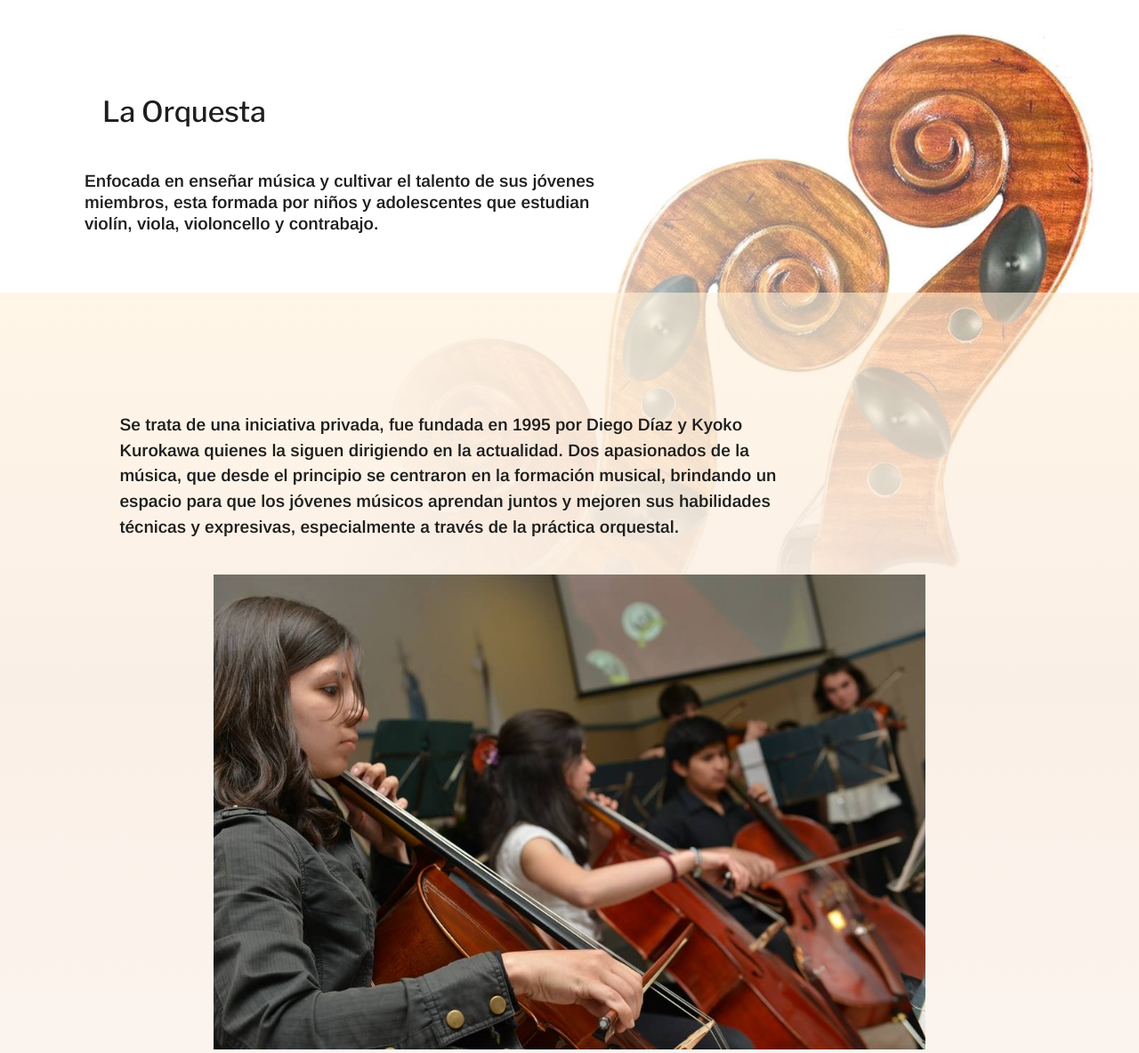
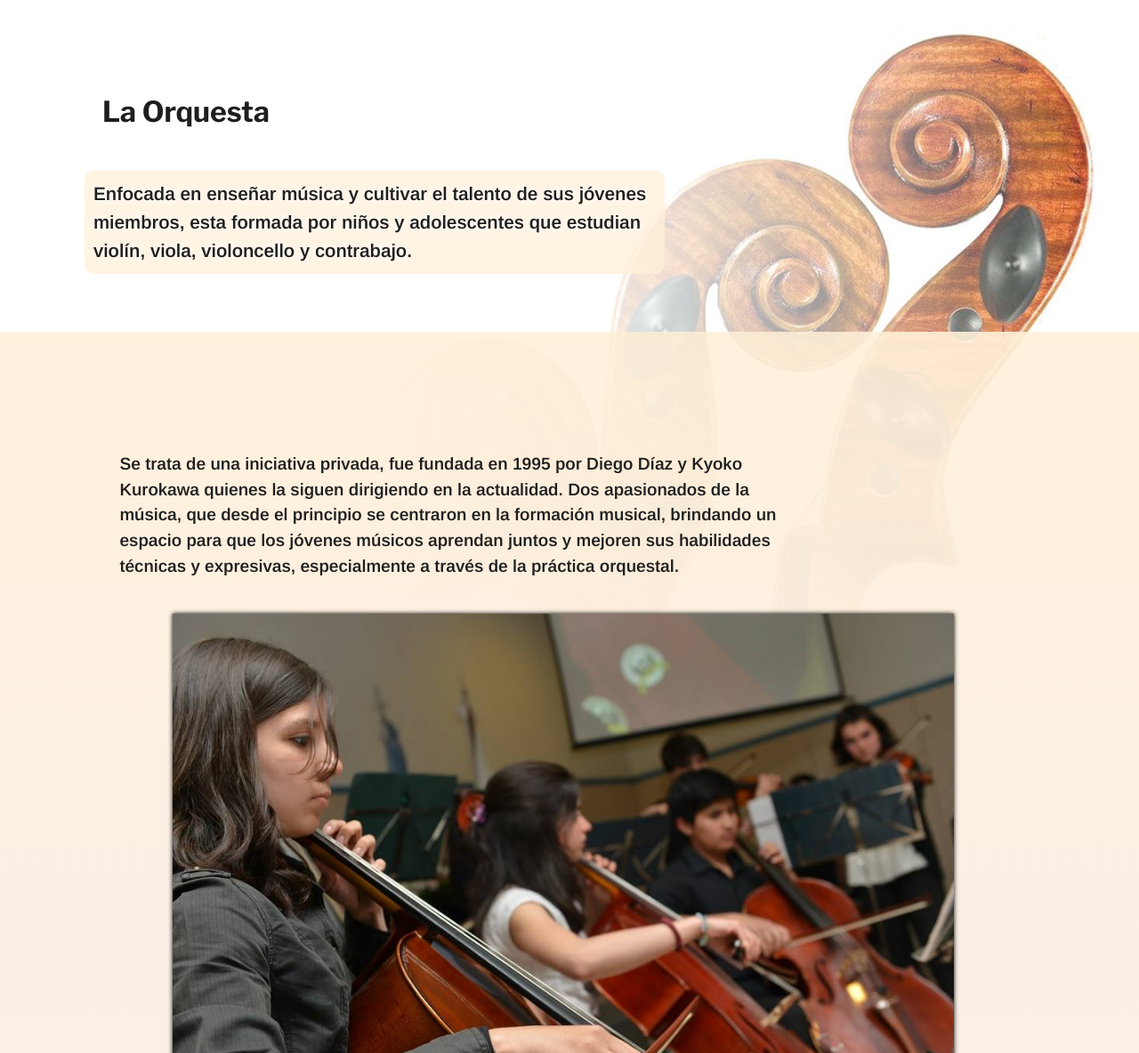
Before and after one commit to dos2z/PreEntrega2-Diaz-Eloy, a plain HTML site: page pages/orquesta.html in a window 1280 px wide. Shown: the part 156-1340 px from the top of the page at 89% size. Drawn offline with nearby package versions, Linux system fonts and the light colour scheme.

Commit message:
trabajo en -la orquesta-

```diff
--- a/pages/orquesta.html
+++ b/pages/orquesta.html
@@ -73,7 +73,7 @@
             </div>
         </div>
 
-        <section class="orquesta__section">
+        <section class="text__section">
             <!-- <h2>Historia</h2> -->
 
 
@@ -84,7 +84,7 @@
                 habilidades técnicas y expresivas, especialmente a través de la práctica orquestal.
             </p>
 
-            <div class="historia__img">
+            <div class="orquesta__img">
                 <img src="../assets/img/fila-de-cellos.jpg" alt="fila de cellos">
             </div>
 
@@ -104,6 +104,10 @@
                 Chile, acompañando a músicos y grupos destacados.
             </p>
 
+            <div class="orquesta__img">
+                <img src="../assets/img/orquesta-trenquelauquen.jpg" alt="fila de cellos">
+            </div>
+
             <div class="video">
                 <div class="iframe">
                     <iframe  src="https://www.youtube.com/embed/Z3SKQ9jd4Sw?si=DH17Qy6EYAIsn4l8"
@@ -121,7 +125,12 @@
             </div>
 
 
-            <img src="" alt="">
+            <div class="orquesta__img">
+                <img src="../assets/img/orquesta-tedx.jpg" alt="fila de cellos">
+            </div>
+
+
+
 
         </section>
 
@@ -129,7 +138,7 @@
             <img src="" alt="">
         </div>
 
-        <section class="orquesta__section">
+        <!-- <section class="text__section">
             <h2>Actuaciones con otras agrupaciones</h2>
             <img src="" alt="">
             <img src="" alt="">
@@ -143,7 +152,7 @@
                 ut nemo, animi ipsum cumque quas optio adipisci, impedit dicta ex velit inventore exercitationem quasi!
             </p>
 
-        </section>
+        </section> -->
 
 
 
--- a/styles/actividades.css
+++ b/styles/actividades.css
@@ -22,6 +22,11 @@ p {
 }
 
 
+h1 {
+    font-weight: 700;
+}
+
+
 /*navegador*/
 
 .nav__ul li{
@@ -35,6 +40,30 @@ p {
 
 .activo {
     text-decoration: underline;
+}
+
+/*navegador-secundario*/
+
+
+.second-nav {
+    position: sticky;
+    top: 0;
+    background-color: #fff0d9;
+    z-index: 10;
+}
+
+.second-nav ul {
+    display: flex;
+    }
+
+.second-nav ul li {
+    padding: 10px ;
+    margin-left: 50px;
+}
+
+.second-nav ul li a{
+    text-decoration: none;
+    color: #212121;
 }
 
 /*body*/
--- a/styles/index.css
+++ b/styles/index.css
@@ -133,6 +133,10 @@ p.italic {
         background-position: top;
     }
 
+    .portada {
+        background: linear-gradient(to right, #ffffffe2 30%, #ffffff00);
+    }
+
 }
 
 
--- a/styles/orquesta.css
+++ b/styles/orquesta.css
@@ -3,6 +3,11 @@
     padding: 0;
     box-sizing: border-box;
 }
+
+/*
+color 1 -> #fff0d9
+color 2 -> #d9e8ff
+*/
 
 /*fuentes*/
 
@@ -19,13 +24,15 @@ p {
 
 /*navegador*/
 
-.nav__ul li{
+.nav__ul li {
     margin-left: 5px;
+
 }
 
 .nav__ul li a:hover {
     color: #000;
     text-shadow: 1px 1px 10px #212121;
+
 }
 
 .activo {
@@ -34,107 +41,58 @@ p {
 
 /* contenido */
 
-@media screen and (min-width: 980px) {
-
-
-    body{
-        background: linear-gradient(to right, #ffffff 30%, #ffffff00), url(../assets/img/tres-riccios.jpg);
-        background-size: contain;
-        background-repeat: no-repeat;
-        background-position: top;
-   }
-
-}
-
-@media screen and (max-width: 979px) {
-
 .portada {
 
-        background: linear-gradient(to right, #ffffff 30%, #ffffff00), url(../assets/img/tres-riccios.jpg);
+    background: linear-gradient(to right, #ffffffe2 30%, #ffffff00), url(../assets/img/tres-riccios.jpg);
     background-size: cover;
     background-repeat: no-repeat;
     background-position: right;
-
-
-    }
-
+    padding: 32px;
+    text-shadow: 2px 4px 10px #fff, -2px -4px 10px #fff;
 }
 
 
-
-h1,
-h2,
-h3 {
-    font-family: 'Libre Franklin', sans-serif;
-}
-
-p {
-    font-family: 'Arimo', sans-serif;
-}
-
-
-
-.portada {
-    width: 100%;
-    margin: 0 auto;
-    padding: 5px;
-    background-size: cover;
-    background-repeat: no-repeat;
-    background-position: right;
-    font-weight: 600;
-
-}
-
-.portada-texto {
-    width: 50%;
-    min-width: 400px;
-    margin: 10px 10px 60px 70px;
-    padding-left: 20px;
-    text-align: left;
-    line-height: 1.5em;
-    color: #1e1e1e;
-}
-
 h1 {
+    font-weight: 700;
     margin: 100px 20px 50px;
     font-size: 2rem;
     line-height: 1em;
 }
 
-.portada-texto p {
-margin-top: 1em;
+
+.portada p {
+    width: 75%;
+    margin-top: 16px;
+    padding: 10px;
     font-size: 1.2rem;
+    font-weight: 600;
+    background-color: #fff0d9c8 ;
+    border-radius: 10px;
 }
 
-.orquesta__section {
+.text__section {
     width: 100%;
-    margin: 0 auto;
-    margin: auto;
-    padding: 5em;
+    background: linear-gradient(to bottom, #fff0d9e9, #faefe6 25%, #ffffff00);
+    padding: 50px 20px;
     font-weight: 600;
     line-height: 1.5em;
-    background: linear-gradient(to bottom, #fff0d99c, #faefe6 25%, #ffffff00);
     color: #1e1e1e;
-    font-size: 1.2rem;
+    font-size: 1rem;
 }
 
-.orquesta__section p {
-    width: 70%;
-    margin: 2em;
-}
 
-.historia__img {
-    width: 100%;
+.orquesta__img {
+    margin: 20px;
+    width: 95%;
     display: flex;
     justify-content: center;
 
 }
 
-.historia__img img {
+.orquesta__img img {
     width: 85%;
-    max-width: 800px;
     min-width: 500px;
-
+    box-shadow: 0 0 5px #000;
 }
 
 .video {
@@ -146,11 +104,67 @@ margin-top: 1em;
 
 .iframe {
     margin: 20px;
-    width: 40%;
+    width: 45%;
     min-width: 300px;
     height: 300px;
 }
+
 iframe {
     width: 100%;
     height: 300px;
 }
+
+
+
+/*pantallas a partir de 980px */
+
+@media screen and (min-width: 980px) {
+
+
+    body {
+        background: linear-gradient(to right, #ffffff 30%, #ffffff00), url(../assets/img/tres-riccios.jpg);
+        background-size: contain;
+        background-repeat: no-repeat;
+        background-position: top;
+    }
+
+    .portada {
+        background: linear-gradient(to right, #ffffffe2 30%, #ffffff00);
+        width: 100%;
+        margin: 0 auto;
+        padding: 5px;
+        font-weight: 600;
+    }
+
+
+    .portada-texto {
+        width: 70%;
+        min-width: 400px;
+        margin: 10px 10px 60px 70px;
+        padding-left: 20px;
+        text-align: left;
+        line-height: 2rem;
+        color: #1e1e1e;
+    }
+
+
+    .portada-texto p {
+        margin-top: 1em;
+        font-size: 1.3rem;
+
+    }
+
+    .text__section {
+        margin: 0 auto;
+        margin: auto;
+        padding: 5em;
+        font-size: 1.2rem;
+    }
+
+
+    .text__section p {
+        width: 70%;
+        margin: 2em;
+    }
+
+}
```
Also changed, not shown: index.html (+1 -1 lines), pages/actividades.html (+13 -5 lines), assets/img/orquesta-trenquelauquen.jpg (added). Lines whose indentation alone changed are shown as unchanged.
